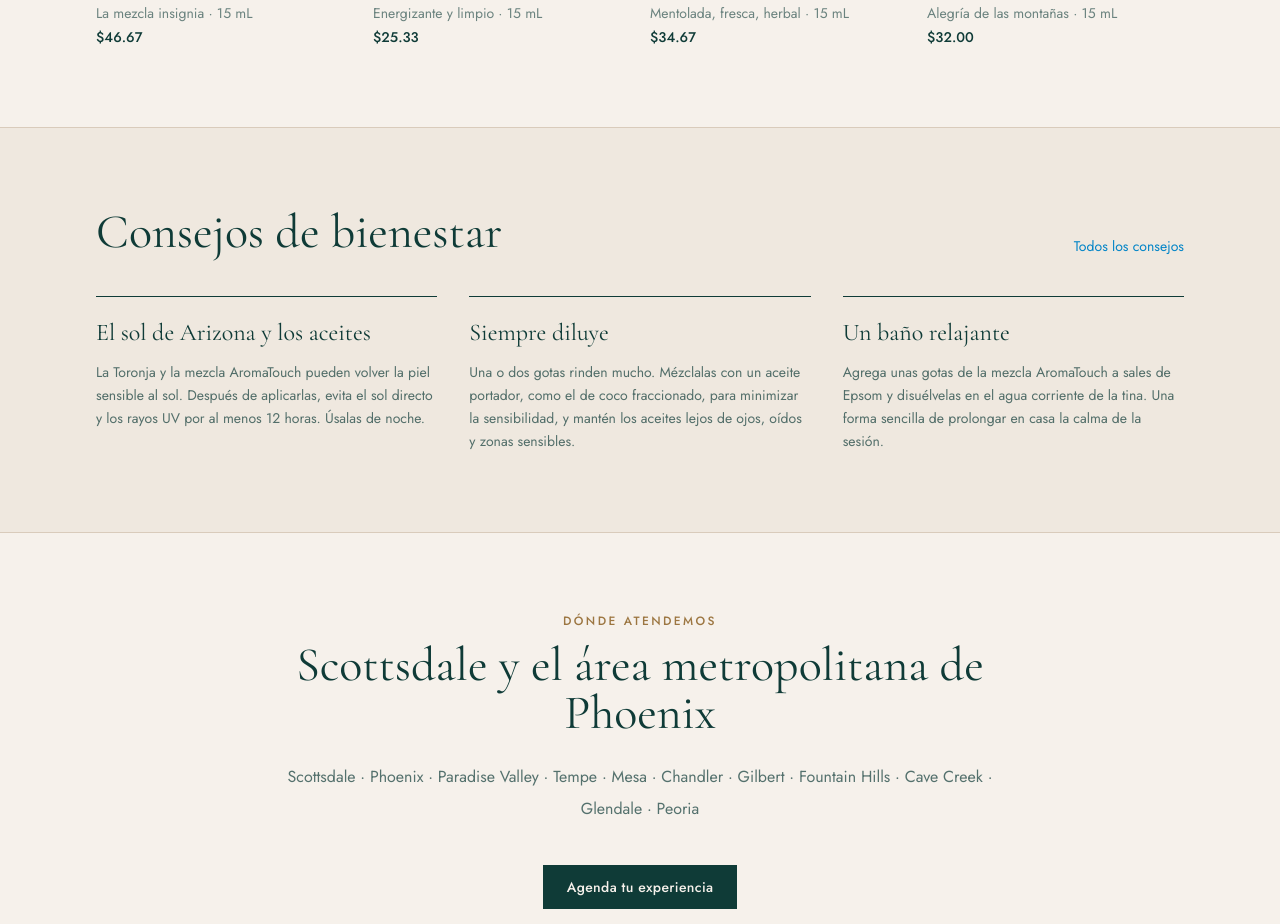
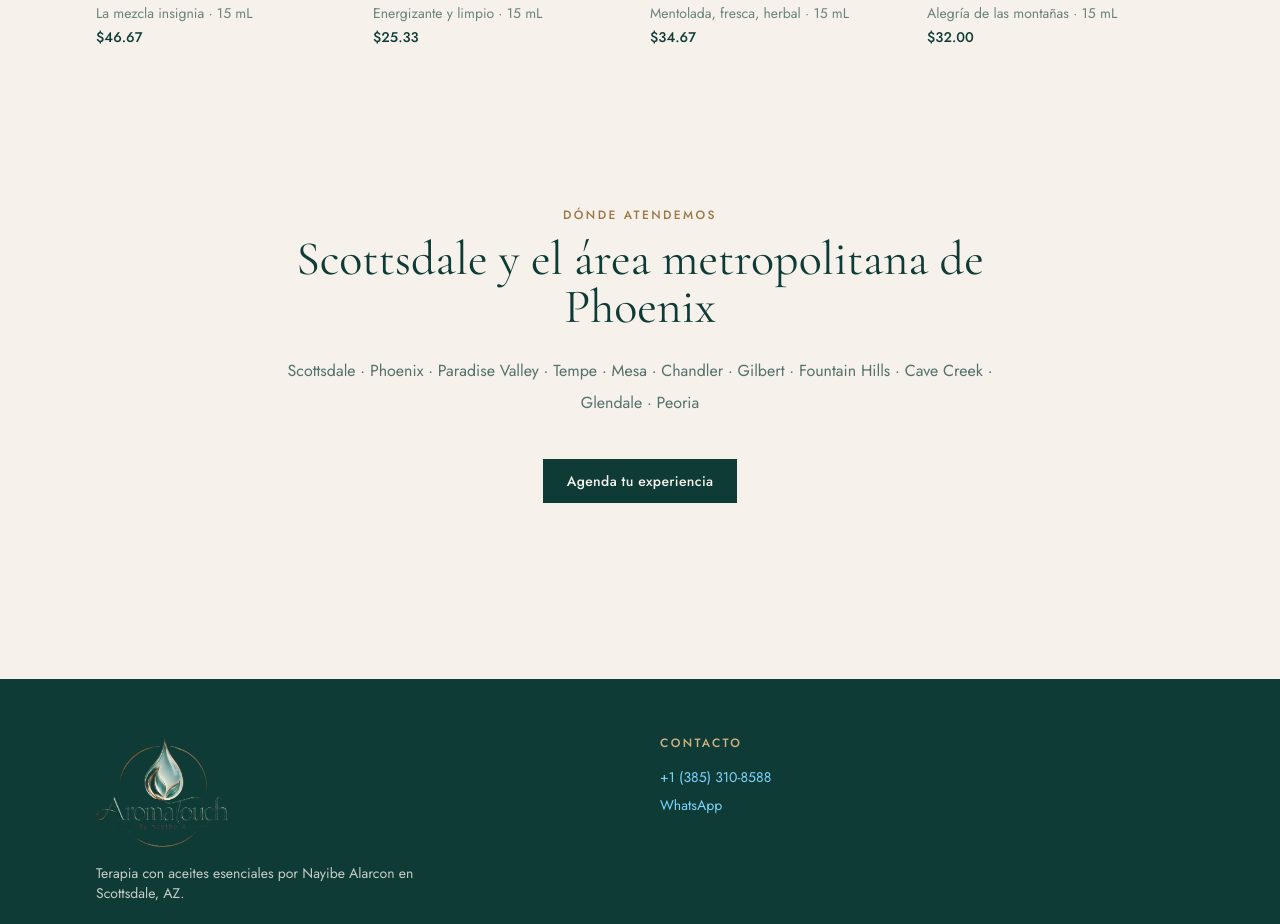
Before and after one commit to gordotechwebsite-dot/Aromatouch, a React (Vite) app: page / in a window 1280 px wide. Shown: the part 2222-3146 px from the top of the page. Built offline with nearby package versions, Linux system fonts and the light colour scheme; no server answers.

Commit message:
Portada sin la sección de consejos
Co-Authored-By: loptipdavid@gmail.com <gordotechwebsite@gmail.com>

```diff
--- a/src/pages/Home.tsx
+++ b/src/pages/Home.tsx
@@ -6,7 +6,7 @@ import ProductCard from '../components/ProductCard'
 
 export default function Home() {
   const { t, tl } = useLang()
-  const { hero, promo, about, therapies, products, tips, serviceAreas, business } = useContent()
+  const { hero, promo, about, therapies, products, serviceAreas, business } = useContent()
 
   return (
     <>
@@ -92,27 +92,6 @@ export default function Home() {
         </div>
       </section>
 
-      {tips.length > 0 && (
-        <section className="border-y border-line bg-sand/60">
-          <div className="wrap py-20">
-            <div className="flex items-end justify-between gap-6">
-              <h2 className="text-4xl md:text-5xl">{t({ en: 'Wellness tips', es: 'Consejos de bienestar' })}</h2>
-              <Link to="/wellness" className="link text-sm">
-                {t({ en: 'All tips', es: 'Todos los consejos' })}
-              </Link>
-            </div>
-            <div className="mt-10 grid gap-8 md:grid-cols-3">
-              {tips.slice(0, 3).map((tip, i) => (
-                <article key={i} className="border-t border-ink pt-5">
-                  <h3 className="text-2xl">{t(tip.title)}</h3>
-                  <p className="mt-3 text-sm leading-relaxed text-ink/70">{t(tip.body)}</p>
-                </article>
-              ))}
-            </div>
-          </div>
-        </section>
-      )}
-
       <section className="wrap py-20 text-center">
         <p className="eyebrow">{t({ en: 'Where we go', es: 'Dónde atendemos' })}</p>
         <h2 className="mx-auto mt-3 max-w-3xl text-4xl md:text-5xl">
```
